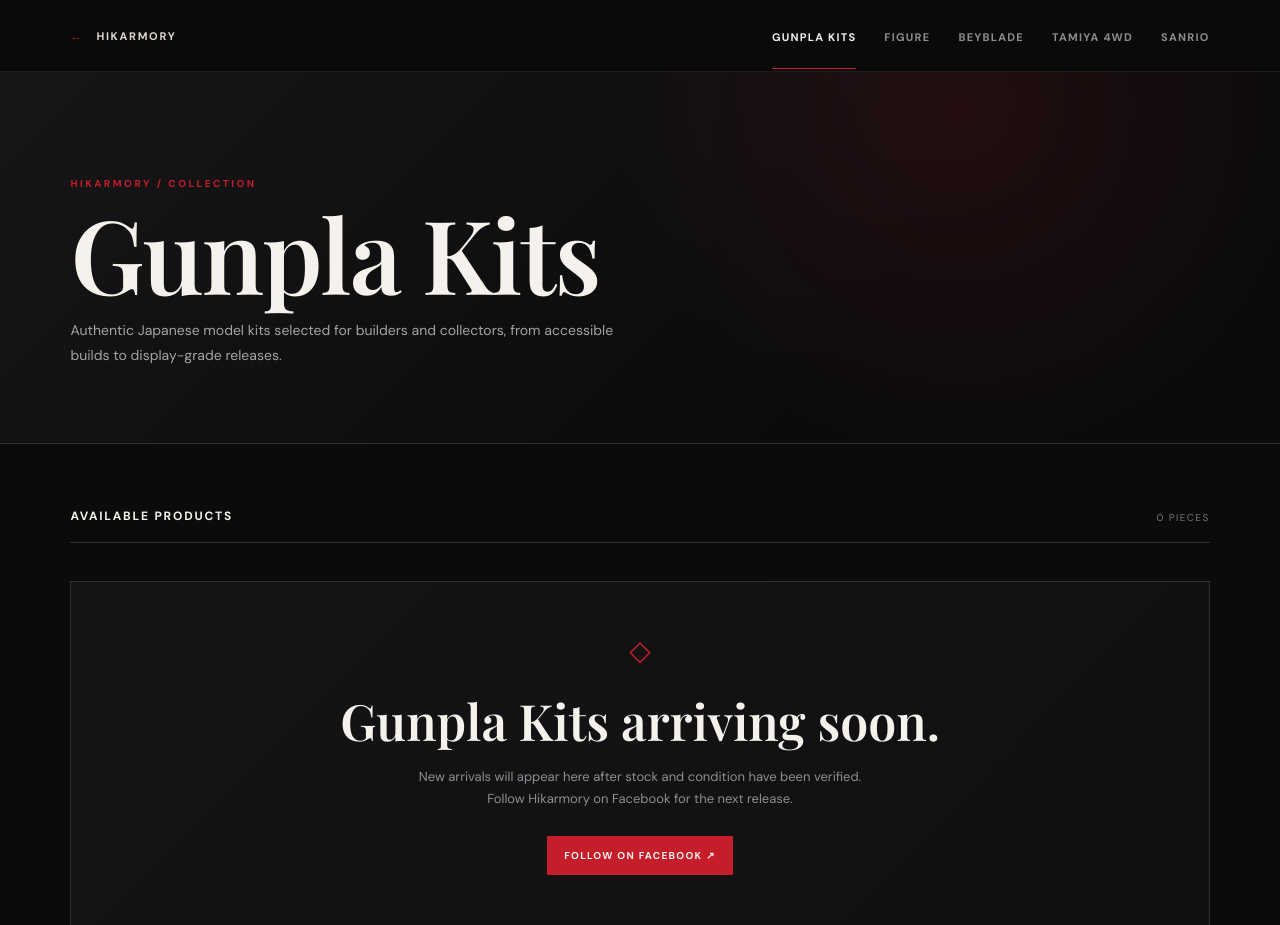
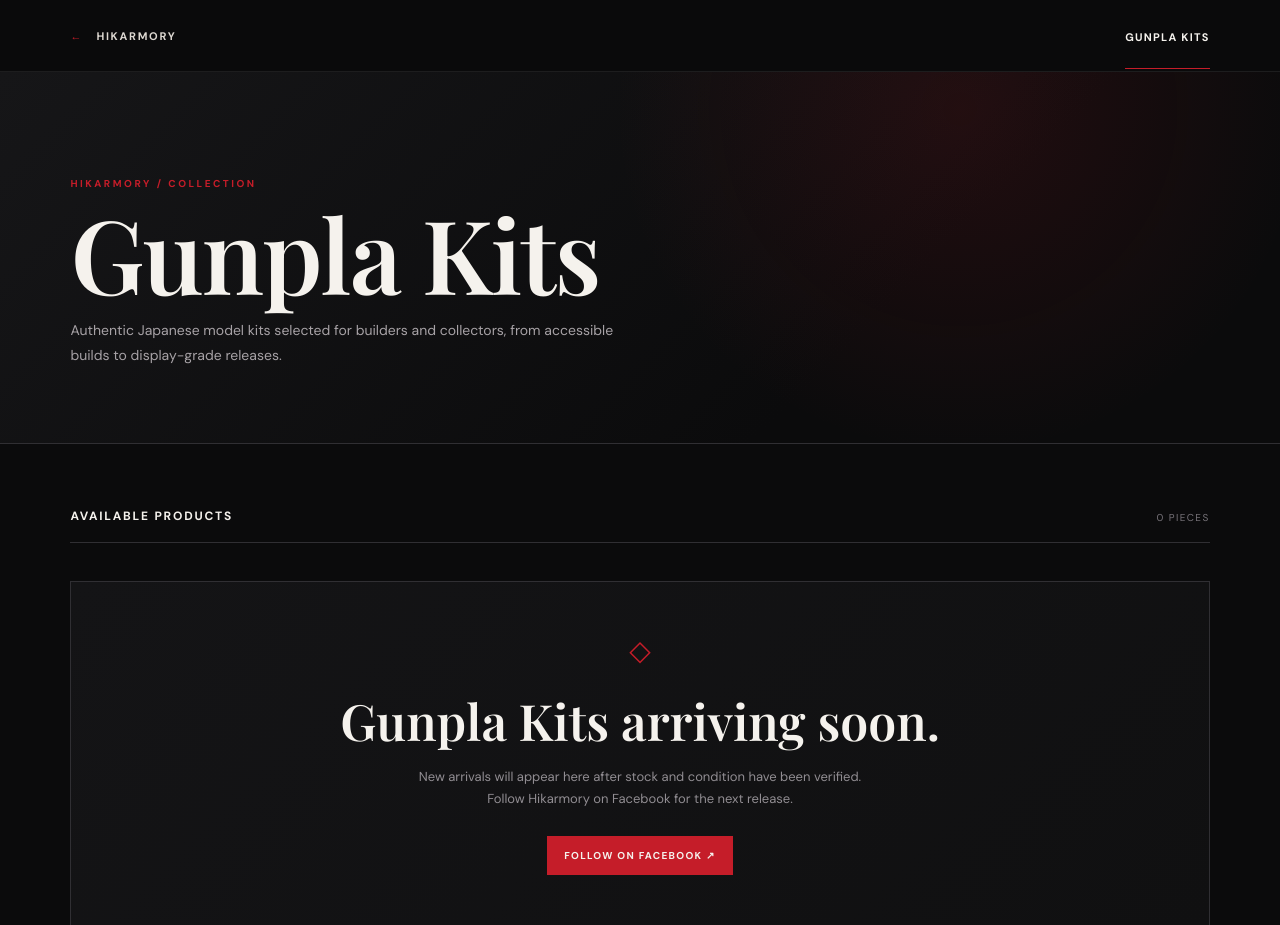
Before and after one commit to b5vg67mg72-jpg/HikarmoryToyShop, a plain HTML site: page category.html in a window 1280 px wide. Shown: the top 925 px of the page. Drawn offline with nearby package versions, Linux system fonts and the light colour scheme.

Commit message:
Limit product page to Gunpla

```diff
--- a/category.html
+++ b/category.html
@@ -53,11 +53,7 @@
   <header class="topbar">
     <a class="home" href="index.html"><span>←</span> Hikarmory</a>
     <nav class="category-nav" aria-label="Shop categories">
-      <a data-category="gunpla" href="category.html?category=gunpla">Gunpla Kits</a>
-      <a data-category="figure" href="category.html?category=figure">Figure</a>
-      <a data-category="beyblade" href="category.html?category=beyblade">Beyblade</a>
-      <a data-category="tamiya" href="category.html?category=tamiya">Tamiya 4WD</a>
-      <a data-category="sanrio" href="category.html?category=sanrio">Sanrio</a>
+      <a class="active" href="category.html">Gunpla Kits</a>
     </nav>
   </header>
   <main>
@@ -73,20 +69,10 @@
   </main>
   <footer><span>Hikarmory Toy Shop · Bacolod City</span><span>Imported from Japan · Authentic only</span></footer>
   <script>
-    const categories = {
-      gunpla: { title:'Gunpla Kits', intro:'Authentic Japanese model kits selected for builders and collectors, from accessible builds to display-grade releases.', matches:['gunpla','model','model-kit'] },
-      figure: { title:'Figure', intro:'Japanese character figures chosen for sculpt, finish and shelf presence.', matches:['figure','figures'] },
-      beyblade: { title:'Beyblade', intro:'Beyblade releases and battle-ready parts sourced for players and collectors.', matches:['beyblade'] },
-      tamiya: { title:'Tamiya 4WD', intro:'Mini 4WD cars, kits and parts for building, tuning and racing.', matches:['tamiya','tamiya-4wd','mini-4wd'] },
-      sanrio: { title:'Sanrio', intro:'Sanrio characters and collectible pieces selected for cheerful, character-led displays.', matches:['sanrio'] }
-    };
-    const requested = new URLSearchParams(location.search).get('category');
-    const key = categories[requested] ? requested : 'gunpla';
-    const current = categories[key];
+    const current = { title:'Gunpla Kits', intro:'Authentic Japanese model kits selected for builders and collectors, from accessible builds to display-grade releases.', matches:['gunpla','model','model-kit'] };
     document.title = `${current.title} | Hikarmory`;
     document.querySelector('#categoryTitle').textContent = current.title;
     document.querySelector('#categoryIntro').textContent = current.intro;
-    document.querySelector(`[data-category="${key}"]`)?.classList.add('active');
     const escapeHTML = value => String(value ?? '').replace(/[&<>'"]/g, char => ({'&':'&amp;','<':'&lt;','>':'&gt;',"'":'&#39;','"':'&quot;'}[char]));
     const products = (() => { try { const data = JSON.parse(localStorage.getItem('hikarmory_products') || '[]'); return Array.isArray(data) ? data : []; } catch { return []; } })();
     const visible = products.filter(product => product.status === 'published' && current.matches.includes(String(product.category || '').toLowerCase()));
```
Also changed, not shown: index.html (+2 -2 lines).
